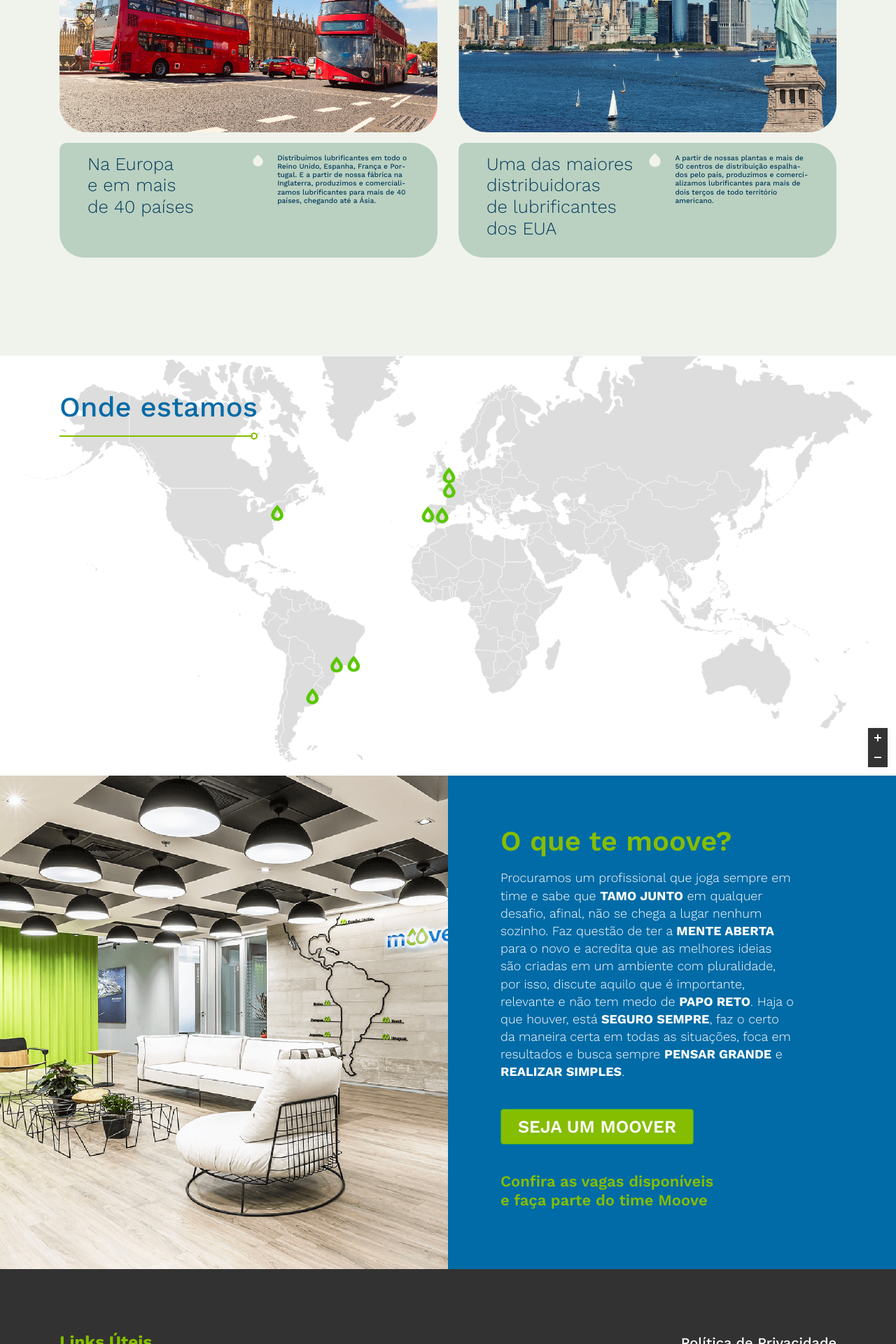
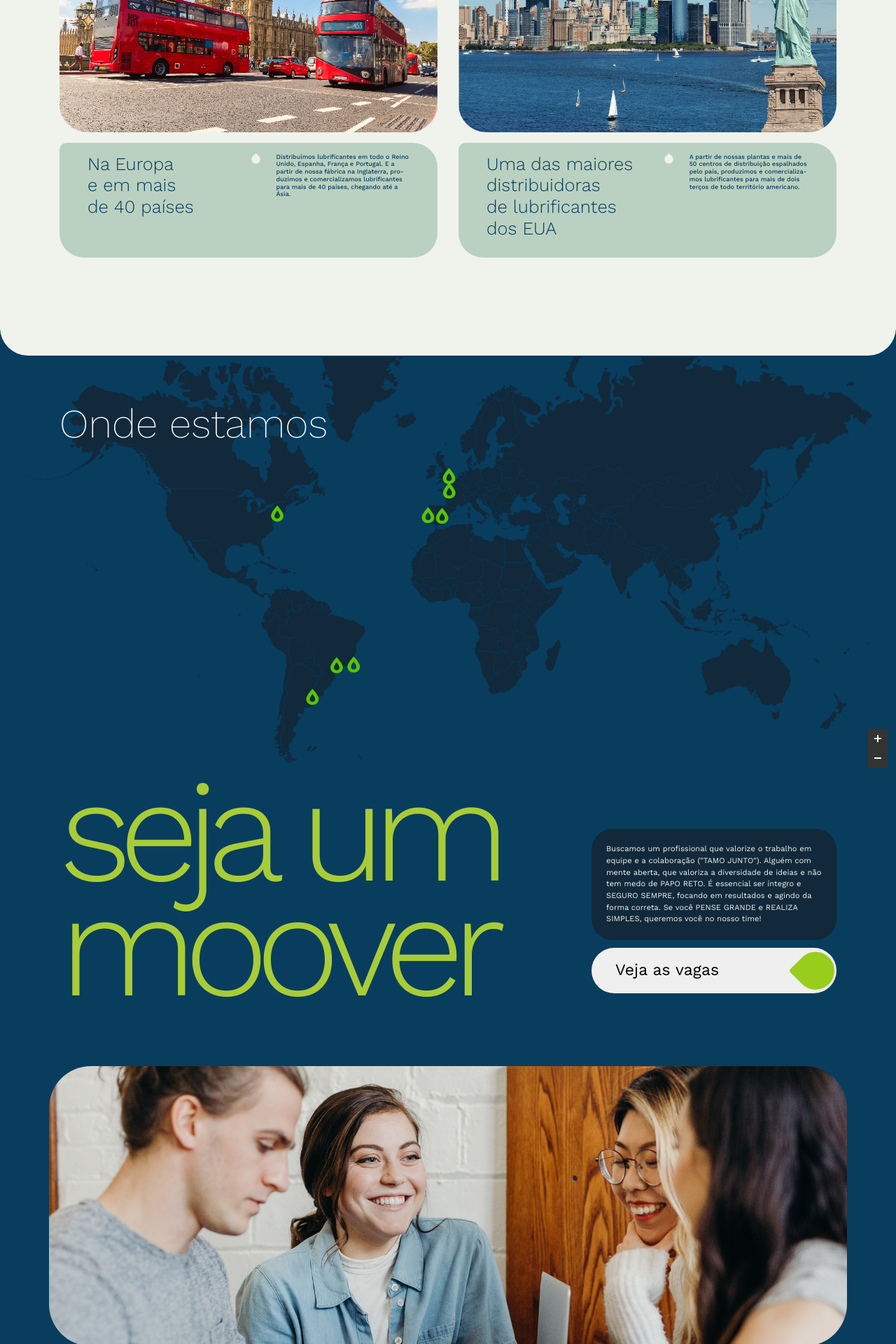
Before and after one commit to rafaelsantosweb/sitemobil-moovelub, a PHP site: page /moove-hotsite/index.php in a window 1280 px wide. Shown: the part 3160-5080 px from the top of the page at 70% size. Run offline with PHP 8.4, Linux system fonts and the light colour scheme; some libraries are stand-ins or nearby versions.

Commit message:
Finalização site desktop

```diff
--- /dev/null
+++ b/assets/theme/css/moove-seja-um-moove.css
@@ -0,0 +1,65 @@
+#c_moove {
+  position: relative;
+  padding-bottom: 120px;
+  top: -39px;
+  background-color: #093D5E;
+  border-bottom-right-radius: 40px;
+  border-bottom-left-radius: 40px;
+}
+
+#c_moove .box-content {
+  justify-content: space-between;
+}
+
+#c_moove .box-content h2 {
+  font-size: 16vw;
+  letter-spacing: -18px;
+  font-weight: 300;
+  line-height: .8;
+  color: #A8CC38;
+}
+
+#c_moove .box-content .col-num-2 {
+  display: flex;
+  flex-direction: column;
+  justify-content: space-around;
+}
+
+#c_moove .box-content .text-resume {
+  padding: 21px;
+  background-color: #11293A;
+  color: #F0F3EC;
+  top: 53px;
+  position: relative;
+  border-radius: 30px;
+  font-size: .87vw;
+}
+
+#c_moove .box-content .col-num-2 .button_vaga {
+  display: flex;
+  justify-content: space-between;
+  align-items: center;
+  border-radius: 40px;
+  font-size: 23px;
+  border: none;
+  padding-top: 0px;
+  padding-right: 6px;
+  padding-bottom: 0px;
+  padding-left: 34px;
+}
+
+#c_moove .box-content .col-num-2 .button_vaga img {
+  height: auto;
+  width: 57px;
+  rotate: 270deg;
+}
+
+#c_moove .image-content {
+  margin-top: 80px;
+}
+
+#c_moove .image-content img {
+  width: 100%;
+  height: 400px;
+  border-radius: 60px;
+}
--- a/assets/theme/css/moove.css
+++ b/assets/theme/css/moove.css
@@ -378,12 +383,21 @@
 }
 
 
+
+
 /*	====================
 	      DIFERENCIAL
 	==================== */
 
 /* Container / Card */
 
+#c_diferencial {
+	border-bottom-right-radius: 40px;
+	border-bottom-left-radius: 40px;
+	z-index: 2;
+	position: relative;
+	background: #F0F3EC;
+}
 
 .c_diferencial_container {
 	padding-top: 100px;
@@ -430,19 +456,19 @@
 }
 
 .c_diferencial_card_text.card-1 h2 {
-	width: 200px;
+	width: 50%;
 }
 
 .c_diferencial_card_text.card-2 h2 {
-	width: 184px;
+	width: 50%;
 }
 
 .c_diferencial_card_text.card-3 h2{
-	width: 240px;
+	width: 50%;
 }
 
 .c_diferencial_card_text.card-4 h2 {
-	width: 217px;
+	width: 60%;
 }
 
 .c_diferencial_card_text h2 {
@@ -453,7 +479,7 @@
 
 .c_diferencial_card_text h3 {
 	width: 228px;
-	font-size: .8vw;
+	font-size: .7vw;
 	-webkit-hyphens: auto;
   -ms-hyphens: auto;
 	hyphens: auto;
@@ -466,7 +492,7 @@
 	background-repeat: no-repeat;
 	background-size: contain;
 	background-position: center;
-	height: 21px;
+	height: 15px;
 	width: 85px;
 	margin-right: 20px;
 }
@@ -476,11 +502,15 @@
 ==================== */
 #c_mapa {
 	position: relative;
+	background-color: #093D5E;
+	top: -37px;
+	z-index: 1;
+	padding-top: 38px !important;
 }
 #c_mapa .container {
 	position: relative;
 	position: absolute;
-	top: 50px;
+	top: 100px;
 	left: 50%;
 	-webkit-transform: translateX(-50%);
 	-moz-transform: translateX(-50%);
@@ -490,36 +520,15 @@
 	z-index: 3000;
 }
 #c_mapa h2 {
-	color: #006BA6;
-	font-size: 40px;
-	font-weight: 500;
+	color: #fff;
+	font-size: 4.5vw;
+	font-weight: 200;
 	padding: 0;
 	margin: 0;
 	display: inline-block;
 	width: auto;
 	position: relative;
 
-}
-#c_mapa h2:before {
-	content: "";
-	display: block;
-	width: calc(100% - 7px);
-	height: 2px;
-	background-color: #85BD00;
-	position: absolute;
-	bottom: -18px;
-	left: 0;
-}
-#c_mapa h2:after {
-	content: "";
-	display: block;
-	height: 10px;
-	width: 10px;
-	border: 2px solid #85BD00;
-	position: absolute;
-	bottom: -22px;
-	right: 0;
-	border-radius: 50%;
 }
 #c_mapa {
 	margin: 0px;
@@ -528,6 +537,12 @@
 #c_mapa image:hover {
     cursor: pointer;
 }
+
+#landmarks-countries path, #other path{
+	fill: #11293A !important;
+	stroke: #093D5E !important;
+}
+
 
 .popover-footer {
 	background-color: #EFEFEF;
@@ -1065,10 +1067,10 @@
 }
 
 #mapplic {
-	background-color: #fff;
+	background-color: transparent;
 }
 .mapplic-map svg {
-	background-color: #fff;
+	background-color: transparent;
 }
 
 /* Responsivo */
--- a/index.php
+++ b/index.php
@@ -123,6 +123,9 @@
 			<div class="container c_container_text">
 				<div id="c_menu_banner_1_text">
 					<h2>Referência global no mercado de lubrificantes</h2>
+					<span>
+						<img class="img-icon-gota" src="/assets/images/icon/gota-icon-verde.png" alt="">
+					</span>
 					<h3>Trabalhamos com foco em 3 prioridades: times de alta performance, expansão dos negócios e cultura de eficiência.</h3>
 				</div>
 			</div>
@@ -238,25 +241,32 @@
 
 		<!-- O QUE TE MOOVE -->
 		<section id="c_moove">
-			<div class="container-fluid">
-				<div class="row">
-
-					<div class="col-12 col-md-6 px-0">
-						<img class="c_img_responsive c_img_100" src="assets/images/home/o-que-te-moove.png">
+			<div class="container">
+				<div class="row box-content">
+					<div class="col-sm-8">
+						<h2>seja um <br> moover</h2>
 					</div>
-
-					<div class="col-12 col-md-6 c_moove_background px-0">
-						<div class="half-container">
-							<div id="c_moove_text">
-								<h2>O que te moove?</h2>
-								<h3>Procuramos um profissional que joga sempre em time e sabe que <b>TAMO JUNTO</b> em qualquer desafio, afinal, não se chega a lugar nenhum sozinho. Faz questão de ter a <b>MENTE ABERTA</b> para o novo e acredita que as melhores ideias são criadas em um ambiente com pluralidade, por isso, discute aquilo que é importante, relevante e não tem medo de <b>PAPO RETO</b>. Haja o que houver, está <b>SEGURO SEMPRE</b>, faz o certo da maneira certa em todas as situações, foca em resultados e busca sempre <b>PENSAR GRANDE</b> e <b>REALIZAR SIMPLES</b>.</h3>
-
-								<a href="https://grupocosan.csod.com/ux/ats/careersite/4/home?c=grupocosan" target="_blank" class="btn btn-success">SEJA UM MOOVER</a>
-								<h3 class="c_moove_vagas">Confira as vagas disponíveis<br>e faça parte do time Moove</h3>
-							</div>
-						</div>
+					<div class="col-sm-4 col-num-2">
+						<p class="text-resume">
+							Buscamos um profissional que valorize
+							o trabalho em equipe e a colaboração
+							("TAMO JUNTO"). Alguém com mente
+							aberta, que valoriza a diversidade de
+							ideias e não tem medo de PAPO RETO.
+							É essencial ser íntegro e SEGURO
+							SEMPRE, focando em resultados e
+							agindo da forma correta. Se você
+							PENSE GRANDE e REALIZA SIMPLES,
+							queremos você no nosso time!
+						</p>
+						<button class="button_vaga">
+							<span>Veja as vagas</span>
+							<img src="/assets/images/icon/gota-icon-verde.png" alt="">
+						</button>
 					</div>
-
+				</div>
+				<div class="row image-content">
+					<img src="/assets/images/home/image-person.jpg" alt="">
 				</div>
 			</div>
 		</section>
@@ -286,12 +296,12 @@
 						<ul class="social-media">
 							<li>
 								<a id="link-linkedin" href="" target="_blank">
-									<img src="assets/images/logos/logo-linkedin.png"/>
+									<img src="assets/images/icon/icon-linke.png"/>
 								</a>
 							</li>
 							<li>
 								<a href="https://www.glassdoor.com.br/Vis%C3%A3o-geral/Trabalhar-na-Moove-Lubrificantes-EI_IE2878407.13,32.htm" target="_blank">
-									<img src="assets/images/logos/logo-instagram.png"/>
+									<img src="assets/images/icon/icon-glass.png"/>
 								</a>
 							</li>
 						</ul>
@@ -302,15 +312,6 @@
 		</section>
 
 		<!-- COPYRIGHT -->
-		<section id="c_copyright">
-			<div class="container">
-				<div class="row">
-					<div class="col-12">
-						<h4>© <?php echo date('Y'); ?>. Todos os direitos reservados a Cosan Lubrificantes e Especialidades S.A. Proibida reprodução ou distribuição sem autorização.Todas as marcas Mobil utilizadas neste site são marcas ou marcas registradas da Exxon Mobil Corporation ou uma de suas subsidiárias, utilizadas pela Cosan Lubrificantes e Especialidades S.A., ou uma de suas subsidiárias, sob licença. A Moove (Cosan Lubrificantes e Especialidades S.A.) é a distribuidora autorizada dos lubrificantes Mobil no Brasil.</h4>
-					</div>
-				</div>
-			</div>
-		</section>
 
 		<footer>
 			<?php require("m-footer.php"); ?>
--- a/m-head.php
+++ b/m-head.php
@@ -5,6 +5,7 @@
 <link rel="stylesheet" href="assets/theme/css/owl.theme.default.min.css">
 <link rel="stylesheet" href="assets/theme/css/moove-navbar.css">
 <link rel="stylesheet" href="assets/theme/css/moove-quem-somos.css">
+<link rel="stylesheet" href="assets/theme/css/moove-seja-um-moove.css">
 <!-- <link rel="stylesheet" href="assets/theme/css/moove.css" type="text/css">  -->
 <script src="https://ajax.googleapis.com/ajax/libs/jquery/3.5.1/jquery.min.js"></script>
 <script src="https://cdnjs.cloudflare.com/ajax/libs/popper.js/1.16.0/umd/popper.min.js"></script>
```
Also changed, not shown: other parts of assets/theme/css/moove.css (+29 -25 lines), assets/images/home/image-person.jpg (added), assets/images/icon/gota-icon-verde.png (added), assets/images/icon/icon-glass.png (added), assets/images/icon/icon-linke.png (added).
